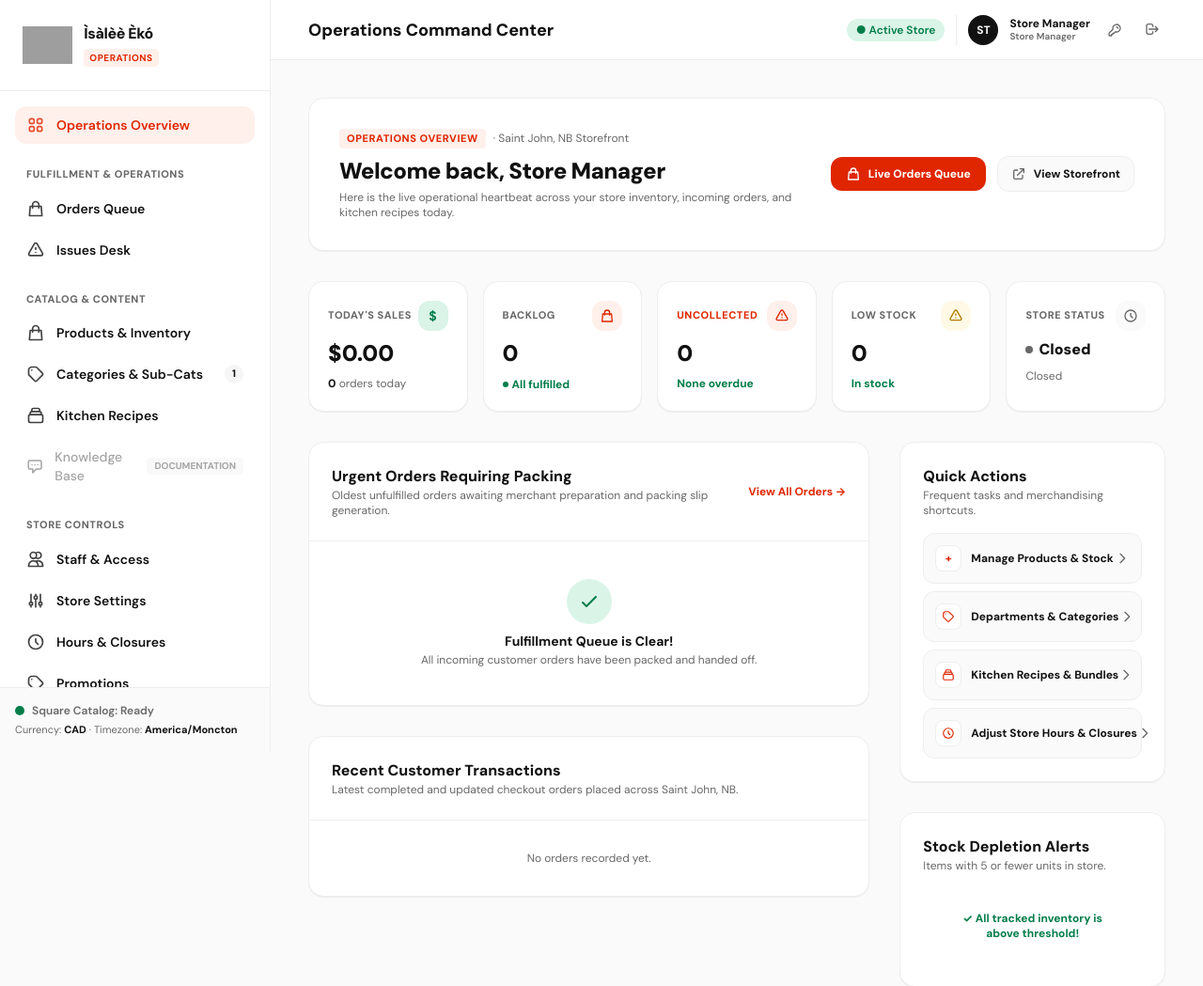
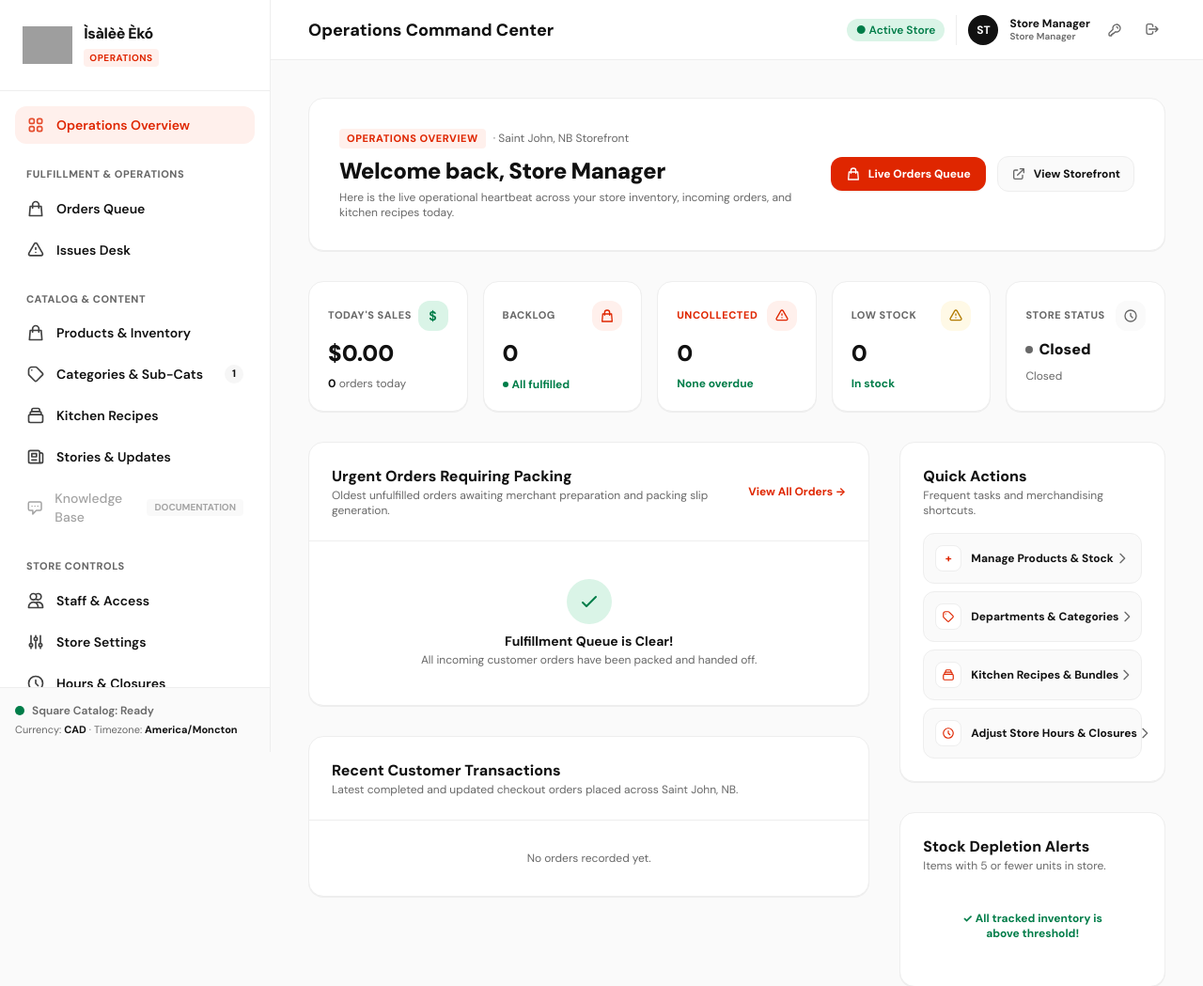
Before and after one commit to impactdevdigital/isaale-eko, a Laravel app: page /admin in a window 1280 px wide. Shown: the top 1049 px of the page at 94% size. Run offline with Laravel 12, Linux system fonts and the light colour scheme; a user stored in the database is signed in; data comes from the database, SQL or seed files in the repository; tables that the repository leaves empty hold one stand-in row (values such as "Sample post"); style sheets or scripts are compiled from the project's sources; some libraries are stand-ins or nearby versions; grey boxes are pictures that could not be loaded.

Commit message:
Admin: Stories link on desktop, Store Settings for managers only
- The desktop sidebar had no link to Stories & Updates (only the
  mobile menu did); add it with the pending-comments badge
- /admin/settings was hidden from associates in the menu but its
  route had no manager check; require the manager role like the
  other Store Controls screens

Co-Authored-By: Claude Opus 5.5 <noreply@anthropic.com>

```diff
--- a/resources/views/layouts/admin.blade.php
+++ b/resources/views/layouts/admin.blade.php
@@ -449,6 +449,21 @@
                             @endif
                         </a>
 
+                        <a href="{{ route('admin.stories') }}"
+                           class="flex items-center justify-between px-3 py-2.5 rounded-xl text-sm font-semibold transition-colors {{ request()->routeIs('admin.stories') ? 'bg-[#FFF0EC] text-[#DF2600]' : 'text-[#111111] hover:bg-[#F6F6F6]' }}">
+                            <span class="flex items-center gap-3">
+                                <svg class="w-5 h-5 opacity-80" fill="none" viewBox="0 0 24 24" stroke="currentColor">
+                                    <path stroke-linecap="round" stroke-linejoin="round" stroke-width="2" d="M19 20H5a2 2 0 01-2-2V6a2 2 0 012-2h10a2 2 0 012 2v1m2 13a2 2 0 01-2-2V7m2 13a2 2 0 002-2V9a2 2 0 00-2-2h-2m-4-3H9M7 16h6M7 8h6v4H7V8z" />
+                                </svg>
+                                Stories &amp; Updates
+                            </span>
+                            @if ($sidebarPendingComments > 0)
+                                <span class="text-[11px] font-bold bg-[#DF2600] text-white px-2 py-0.5 rounded-full" title="Comments waiting for approval">
+                                    {{ $sidebarPendingComments }}
+                                </span>
+                            @endif
+                        </a>
+
                         <div class="flex items-center justify-between px-3 py-2.5 text-sm font-medium text-[#686868] opacity-60">
                             <span class="flex items-center gap-3">
                                 <svg class="w-5 h-5" fill="none" viewBox="0 0 24 24" stroke="currentColor">
--- a/routes/web.php
+++ b/routes/web.php
@@ -118,7 +118,7 @@ Route::prefix('admin')->name('admin.')->group(function () {
         Route::get('/categories', CategoriesManager::class)->name('categories');
         Route::get('/recipes', RecipesManager::class)->name('recipes');
         Route::get('/stories', StoriesManager::class)->name('stories');
-        Route::get('/settings', StoreSettings::class)->name('settings');
+        Route::get('/settings', StoreSettings::class)->middleware('admin:manager')->name('settings');
         Route::get('/hours', StoreHoursEditor::class)->name('hours');
         Route::get('/payments', PaymentMethods::class)->middleware('admin:manager')->name('payments');
         Route::get('/promotions', PromotionsManager::class)->middleware('admin:manager')->name('promotions');
```
